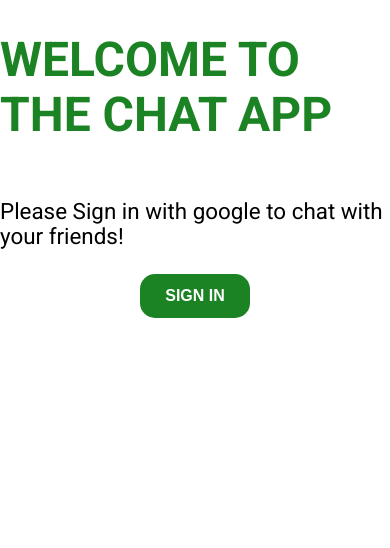
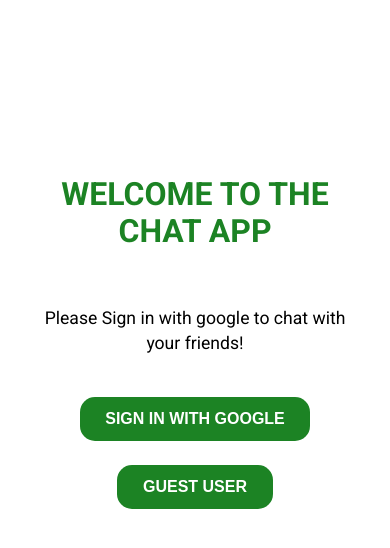
Before and after one commit to rayanmishra/chatApp-React, a React (Create React App) app: page / in a window 390 px wide. Shown: the top 548 px of the page. Built offline with nearby package versions, Linux system fonts and the light colour scheme; no server answers.

Commit message:
fixed time stamp and guest login

```diff
--- a/src/App.css
+++ b/src/App.css
@@ -256,10 +256,16 @@
   color: #1c8324;
   font-size: 3rem;
   text-transform: uppercase;
+  text-align: center;
+  margin: 1rem 1rem;
+  padding-top: 10rem;
 }
 
 .main__body {
   font-size: 1.4rem;
+  text-align: center;
+  margin: 1rem 1.6rem;
+  line-height: 1.6rem;
 }
 
 .btn {
@@ -330,6 +336,7 @@
   border-radius: 5px;
 
   border: 2px solid #25a20f;
+  position: relative;
 }
 .header {
   background-color: #25a20f;
@@ -366,6 +373,9 @@
   padding: 10px;
   /* background-color: #25a20f; */
   /* border: 3px solid #25a20f; */
+
+  /* position: absolute;
+  bottom: 0%; */
 }
 
 .message__input {
@@ -410,8 +420,6 @@
   width: max-content;
   max-width: calc(100% - 50px);
 
-  /* display: flex;
-  align-items: flex-start; */
   margin-bottom: 20px;
 }
 .chat-bubble.right {
@@ -428,12 +436,59 @@
   border-radius: 50%;
   margin-right: 10px;
 }
+
+.user__header {
+  display: flex;
+  gap: 1rem;
+  align-items: center;
+}
+
 .user-name {
   font-weight: 700;
   margin-bottom: 5px;
   font-size: 1rem;
   color: #101c34;
 }
+
+.user-time {
+  font-size: 0.6rem;
+}
 .user-message {
   word-break: break-all;
 }
+
+/***********************/
+/* 800px */
+/***********************/
+
+@media (max-width: 700px) {
+  /* html {
+    font-size: 60%;
+  } */
+
+  .main__heading {
+    font-size: 2rem;
+  }
+
+  .main__body {
+    font-size: 1.1rem;
+  }
+
+  .chat__room {
+    height: 80vh;
+  }
+
+  nav {
+    padding: 1rem 1.5rem;
+    justify-content: space-between;
+  }
+
+  .nav__text {
+    font-size: 1.1rem;
+  }
+
+  .message__input {
+    font-size: 14px;
+    padding: 12px;
+  }
+}
--- a/src/components/ChatRoom.js
+++ b/src/components/ChatRoom.js
@@ -29,7 +29,11 @@
       let messages = [];
 
       snapshot.forEach((doc) => {
-        messages.push({ ...doc.data(), id: doc.id });
+        messages.push({
+          ...doc.data(),
+          id: doc.id,
+          createdAt: doc.data().createdAt,
+        });
       });
       // saving messages array in a state
       scroll.current?.scrollIntoView({ behavior: 'smooth' });
@@ -94,7 +98,7 @@
               onChange={(e) => setNewMessage(e.target.value)}
               value={newMessage}
             />
-            <button class="btn__send" type="submit">
+            <button className="btn__send" type="submit">
               Send
             </button>
           </form>
--- a/src/components/MessageBubble.js
+++ b/src/components/MessageBubble.js
@@ -1,15 +1,43 @@
-import React from 'react';
 import { auth } from '../firebase';
 import { useAuthState } from 'react-firebase-hooks/auth';
 
 const MessageBubble = ({ msg }) => {
   const [user] = useAuthState(auth);
-  console.log(msg);
+
+  function timeConvert(time) {
+    const milliseconds = time?.seconds * 1000 + time?.nanoseconds / 1000000;
+    const createdAtDate = new Date(milliseconds);
+    const options = {
+      hour12: true,
+      hour: 'numeric',
+      minute: 'numeric',
+
+      milliseconds: false,
+    };
+
+    const formattedTime = createdAtDate.toLocaleTimeString([], options);
+
+    return formattedTime;
+  }
+
+  function getDisplayTime() {
+    if (!msg.createdAt) {
+      return 'Just now';
+    }
+    const diff = (Date.now() - msg.createdAt.toMillis()) / 1000;
+    if (diff < 30) {
+      return 'Just now';
+    }
+    return timeConvert(msg.createdAt);
+  }
 
   return (
     <div className={`chat-bubble ${msg.uid === user.uid ? 'right' : ''}`}>
       <div className="chat-bubble__right">
-        <p className="user-name">{msg.user}</p>
+        <div className="user__header">
+          <p className="user-name">{msg.user}</p>
+          <p className="user-time">{getDisplayTime()}</p>
+        </div>
         <p className="user-message">{msg.text}</p>
       </div>
     </div>
@@ -17,5 +45,3 @@
 };
 
 export default MessageBubble;
-
-// msg.user === user.displayName
--- a/src/components/NavBar.js
+++ b/src/components/NavBar.js
@@ -1,22 +1,22 @@
-import React from 'react';
 import { auth } from '../firebase';
 import { useAuthState } from 'react-firebase-hooks/auth';
-// import { signInWithPopup } from 'firebase/auth';
+
 // Nav
 const NavBar = () => {
   const [user] = useAuthState(auth);
 
-  // const googleSignIn = () => {
-  //   signInWithPopup(auth, provider);
-  // };
-
   const signUserOut = () => {
     auth.signOut();
   };
+
   // When user presses Sign in the button changes to Sign out
   return (
     <nav>
-      <p className="nav__text">Welcome, {user.displayName}</p>
+      {user.displayName === null ? (
+        <p className="nav__text">Welcome, Guest</p>
+      ) : (
+        <p className="nav__text">Welcome, {user.displayName}</p>
+      )}
 
       <button className="sign-out" onClick={signUserOut}>
         Sign Out
--- a/src/components/Welcome.js
+++ b/src/components/Welcome.js
@@ -1,11 +1,23 @@
 import { auth, provider } from '../firebase';
 
-import { signInWithPopup } from 'firebase/auth';
+import {
+  signInWithPopup,
+  signInAnonymously,
+  updateProfile,
+} from 'firebase/auth';
 
 const Welcome = () => {
   const googleSignIn = () => {
     signInWithPopup(auth, provider);
   };
+
+  const guestSignin = async () => {
+    const userCredential = await signInAnonymously(auth);
+    const { user } = userCredential;
+    const displayName = 'Guest';
+    await updateProfile(user, { displayName });
+  };
+
   return (
     <main>
       <div className="main">
@@ -14,7 +26,10 @@
           Please Sign in with google to chat with your friends!
         </p>
         <button className="btn" onClick={googleSignIn}>
-          Sign In
+          Sign In With Google
+        </button>
+        <button className="btn" onClick={guestSignin}>
+          Guest User
         </button>
       </div>
     </main>
```
